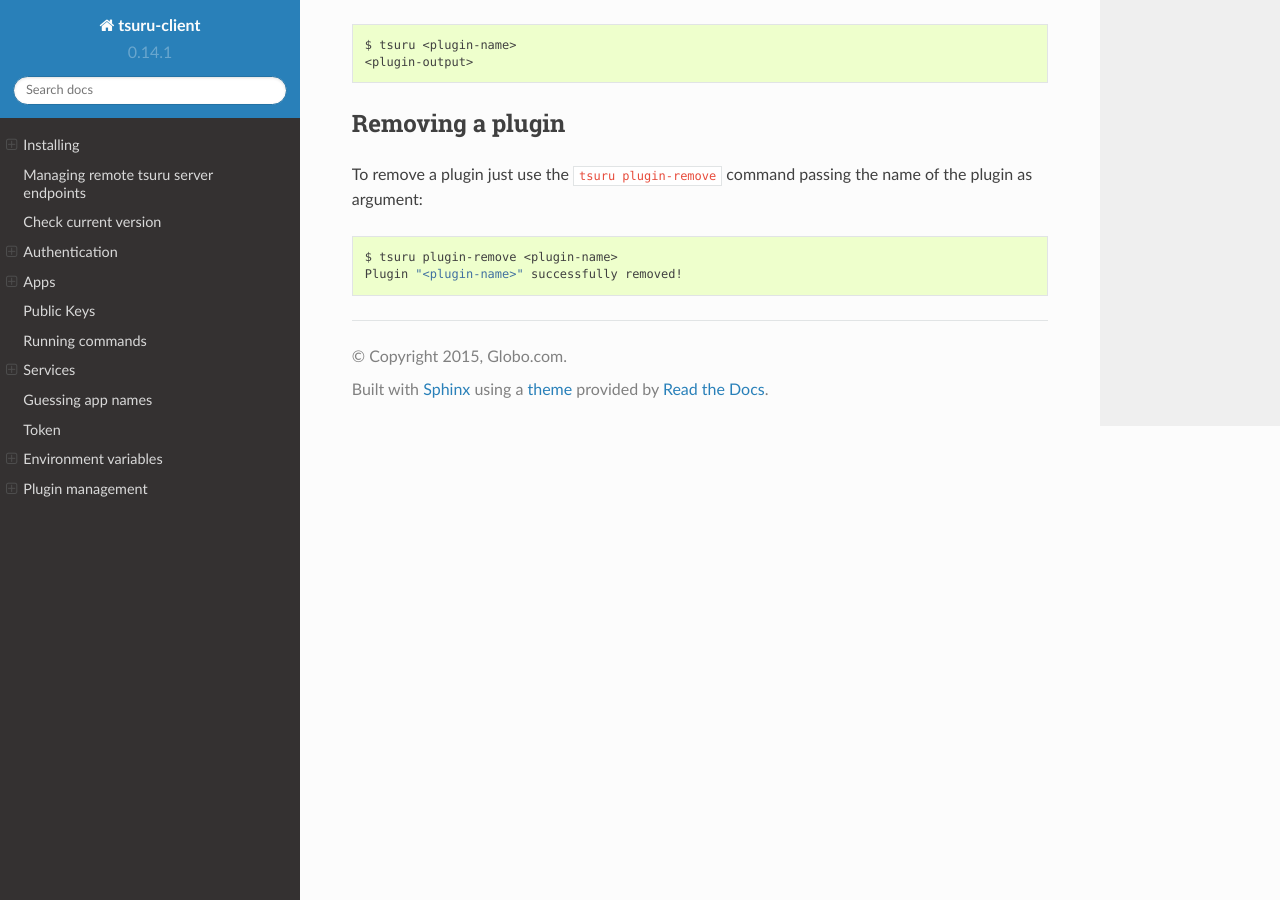
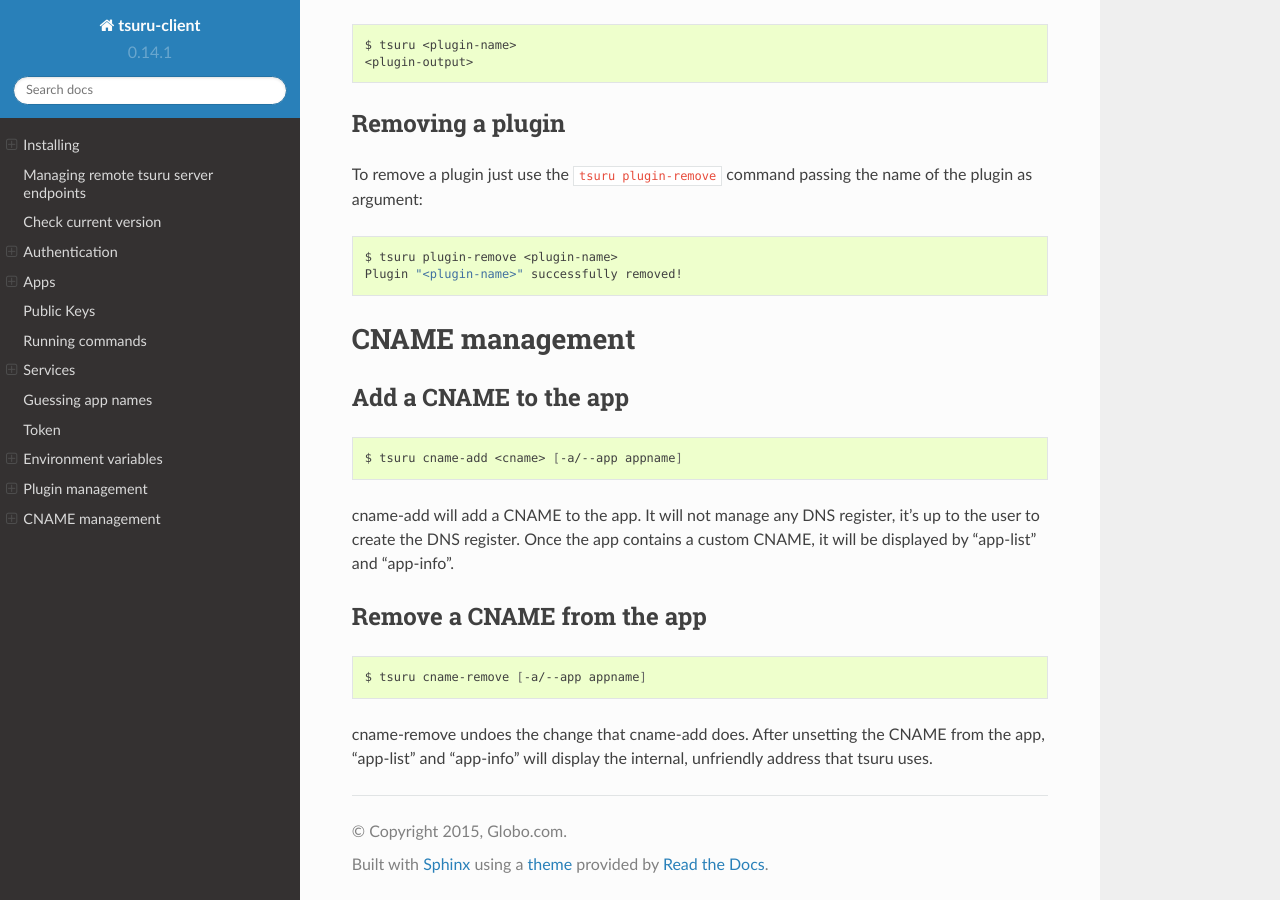
Before and after one commit to tsuru/tsuru-client, a Sphinx documentation site: the page built from docs/source/index.rst, in a window 1280 px wide and 900 px high, scrolled down 11842 px. Built offline with Sphinx 7.4.7 and the Read the Docs theme 2.0.0, drawn with Linux system fonts in a browser that asks for light colours.

Commit message:
add docs about CNAME.

```diff
--- a/docs/source/index.rst
+++ b/docs/source/index.rst
@@ -738,3 +738,28 @@ name of the plugin as argument:
 
     $ tsuru plugin-remove <plugin-name>
     Plugin "<plugin-name>" successfully removed!
+
+CNAME management
+================
+
+Add a CNAME to the app
+----------------------
+
+.. highlight:: bash
+
+::
+
+    $ tsuru cname-add <cname> [-a/--app appname]
+
+cname-add will add a CNAME to the app. It will not manage any DNS register, it's up to the user to create the DNS register. Once the app contains a custom CNAME, it will be displayed by "app-list" and "app-info".
+
+Remove a CNAME from the app
+---------------------------
+
+.. highlight:: bash
+
+::
+
+    $ tsuru cname-remove [-a/--app appname]
+
+cname-remove undoes the change that cname-add does. After unsetting the CNAME from the app, "app-list" and "app-info" will display the internal, unfriendly address that tsuru uses.
```
